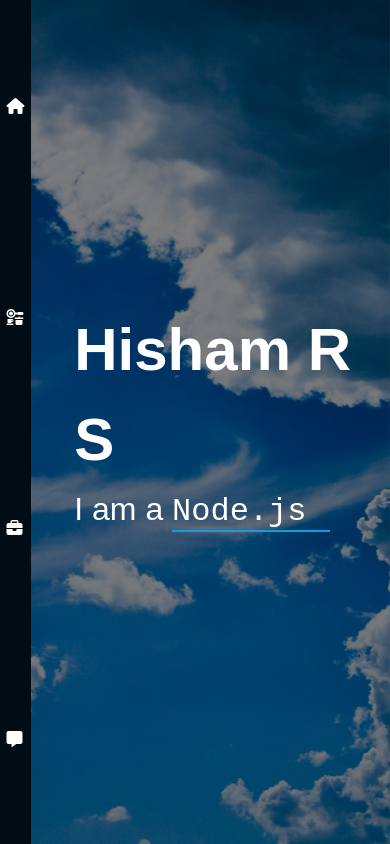
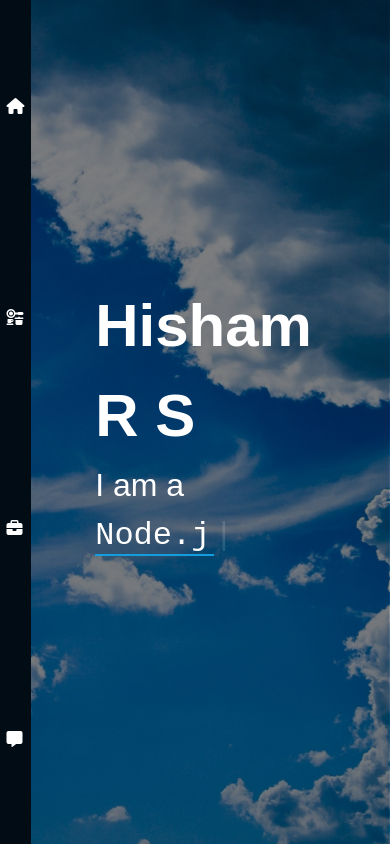
Before and after one commit to HishamHR5/projectResume, an Angular app: page / in a window 390 px wide. Built offline with nearby package versions, Linux system fonts and the light colour scheme.

Commit message:
responsiveness check

```diff
--- a/src/app/app.component.css
+++ b/src/app/app.component.css
@@ -1,3 +1,3 @@
-:root{
+:root {
     background-color: black;
 }
--- a/src/app/components/main-scroller/main-scroller.component.css
+++ b/src/app/components/main-scroller/main-scroller.component.css
@@ -1,69 +1,79 @@
-@media (min-width: 1024px) {
-    .main-content {
+html {
+  transition: ease-in;
+}
+
+@media (min-width: 1025px) {
+  .container-1 {
+    position: absolute;
     display: flex;
-        height: 100vh;
-        width: 80vw;
-        background-color: rgb(146, 183, 215);
-        align-items: center;
     flex-direction: column;
-        display: flex;
-        position: absolute;
-        top: 0;
-        bottom: 0;
+    width: calc(100vw - 20vw);
     right: 0;
-        transition: all 0.5s ease-in-out;
+    overflow-x: hidden;
+    height: 100%;
   }
 
 
 
 }
 
-@media (width< 1024px) {
-    .main-content {
-        display: flex;
-        height: 100vh;
-        width: 92vw;
-        background-color: rgb(146, 183, 215);
-        align-items: center;
-        flex-direction: column;
+@media (max-width: 1024px) {
+
+  .container-1 {
     display: flex;
     position: absolute;
-        top: 0;
-        bottom: 0;
+    flex-direction: column;
+    overflow-x: hidden;
+    width: calc(100vw - 8vw);
+    position: absolute;
     right: 0;
-        transition: all 0.5s;
+    height: 100%;
   }
+
+
 
 
 }
 
+.main-content {
+  height: 100vh;
+  background-color: rgb(146, 183, 215);
+  align-items: center;
+  flex-direction: column;
+  transition: all 0.5s ease-in-out;
+  width: 100%;
+  right: 0;
+  position: static;
+}
 
-.overlay {
-    position: absolute;
-    top: 0;
-    left: 0;
-    width: 100%;
-    height: 100%;
-  background-color: rgb(0 0 0 / 50%);;;
-    z-index: 2;
-}
 .body {
   font-family: 'Segoe UI Emoji', 'Noto Color Emoji', 'Apple Color Emoji', sans-serif;
-    background-image: url('../../../assets/img/cloud.jpg');
+  background-image: linear-gradient(rgba(0, 0, 0, 0.5),
+      /* overlay color */
+      rgba(0, 0, 0, 0.5)
+      /* overlay color */
+    ),
+    url('../../../assets/img/cloud.jpg');
+  /* background image */
   background-size: cover;
   background-repeat: no-repeat;
   background-position: center;
   background-attachment: fixed;
   margin: 0;
   font-family: Arial, sans-serif;
-    height: 1024px;
+  height: 100vh;
   width: 100%;
   z-index: 1;
   display: flex;
   align-items: flex-start;
   justify-content: center;
-    padding-left: 12%;
+  padding: 0 4rem;
   flex-direction: column;
+}
+
+.section {
+  height: 100vh;
+  width: 100%;
 }
 
 .main-text {
@@ -111,11 +121,51 @@
 }
 
 @keyframes blink {
-    0%, 50%, 100% { opacity: 1; }
-    25%, 75% { opacity: 0; }
+
+  0%,
+  50%,
+  100% {
+    opacity: 1;
+  }
+
+  25%,
+  75% {
+    opacity: 0;
+  }
 }
 
 .typed-text {
-    border-bottom: 2px solid #149ddd; /* Live underline */
+  border-bottom: 2px solid #149ddd;
+  /* Live underline */
   padding-right: 4px;
 }
+
+.section-title {
+  padding-bottom: 30px;
+  padding-left: 20px;
+  padding-top: 30px;
+}
+
+.section-title h2 {
+  font-size: 32px;
+  font-weight: bold;
+  margin-bottom: 20px;
+  padding-bottom: 20px;
+  position: relative;
+  color: #173b6c;
+}
+
+.section-title h2::after {
+  content: '';
+  position: absolute;
+  display: block;
+  width: 50px;
+  height: 3px;
+  background: #149ddd;
+  bottom: 0;
+  left: 0;
+}
+
+.section-title p {
+  margin-bottom: 0;
+}
--- a/src/app/components/main-scroller/main-scroller.component.html
+++ b/src/app/components/main-scroller/main-scroller.component.html
@@ -1,7 +1,6 @@
+<div class="container-1">
     <div class="main-content">
-
         <div class="body">
-        <div class="overlay"></div>
             <div class="main-text">
                 Hisham R S
             </div>
@@ -15,3 +14,14 @@
                 </h1>
             </div>
         </div>
+    </div>
+    <div class="section-title" style="height: 1024px; width: 100%;">
+        <h2>Tech Stack</h2>
+    </div>
+    <div class="section-title">
+        <h2>Portfolio</h2>
+    </div>
+    <div class="section-title">
+        <h2>Contact</h2>
+    </div>
+</div>
--- a/src/app/components/main-scroller/main-scroller.component.ts
+++ b/src/app/components/main-scroller/main-scroller.component.ts
@@ -14,7 +14,7 @@ export class MainScrollerComponent {
   texts: string[] = [
     'Frontend Developer',
     'Node.js Ninja',
-    'Cloud Enthusiast',
+    'Google Cloud Enthusiast',
   ];
   displayText: string = '';
   private currentIndex = 0;
--- a/src/app/components/sidebar/sidebar.component.css
+++ b/src/app/components/sidebar/sidebar.component.css
@@ -1,4 +1,4 @@
-@media (min-width: 1024px) {
+@media (min-width: 1025px) {
     .content {
         display: flex;
         height: 100vh;
@@ -11,7 +11,7 @@
         top: 0;
         bottom: 0;
         left: 0;
-        transition: all 0.5s ;
+        transition: all 0.5s;
     }
 
 
@@ -70,7 +70,6 @@
 
     .sections {
         max-width: 100%;
-        padding-top: 30px;
         display: flex;
         flex-direction: column;
     }
@@ -82,7 +81,7 @@
     .section {
         display: flex;
         align-items: center;
-        padding: 20px 85px 15px 10px;
+        padding: 20px 85px 10px 10px;
         cursor: pointer;
         transition: background-color 0.2s, color 0.2s;
         color: white;
@@ -112,7 +111,7 @@
     }
 }
 
-@media (width< 1024px) {
+@media (max-width: 1024px ) {
     .content {
         display: flex;
         height: 100vh;
@@ -125,21 +124,25 @@
         top: 0;
         bottom: 0;
         left: 0;
-        transition: all 0.5s ;
+        transition: all 0.5s;
     }
-    .profile{
-        display: none;
-    }
-    .visitor-counter{
+
+    .profile {
         display: none;
     }
 
-    .section span{
+    .visitor-counter {
         display: none;
     }
-    .sections{
+
+    .section span {
+        display: none;
+    }
+
+    .sections {
         display: flex;
         justify-content: space-around;
         color: white;
-        flex-direction: column;    }
+        flex-direction: column;
+    }
 }
--- a/src/app/components/sidebar/sidebar.component.html
+++ b/src/app/components/sidebar/sidebar.component.html
@@ -30,7 +30,7 @@
                 <i class="fa-solid fa-house"></i> <span>Home</span>
             </div>
             <div class="section">
-                <i class="fa-solid fa-kitchen-set"></i> <span>Skills</span>
+                <i class="fa-solid fa-kitchen-set"></i> <span>Tech Stack</span>
             </div>
             <div class="section">
                 <i class="fa-solid fa-briefcase"></i> <span>Portfolio</span>
--- a/src/styles.css
+++ b/src/styles.css
@@ -2,3 +2,37 @@
 body{
     margin: 0px;
 }
+
+* {
+    box-sizing: border-box;
+}
+
+html,
+body {
+    margin: 0;
+    padding: 0;
+    overflow-x: hidden;
+}
+
+/* The entire scrollbar */
+::-webkit-scrollbar {
+    width: 8px;       /* vertical scrollbar */
+    height: 8px;      /* horizontal scrollbar */
+  }
+
+  /* Track (the background) */
+  ::-webkit-scrollbar-track {
+    background: #000000;
+    border-radius: 10px;
+  }
+
+  /* Handle (the draggable part) */
+  ::-webkit-scrollbar-thumb {
+    background: #1c396a;
+    border-radius: 10px;
+  }
+
+  /* Handle on hover */
+  ::-webkit-scrollbar-thumb:hover {
+    background: #040f48;
+  }
```
Lines whose indentation alone changed are shown as unchanged.
